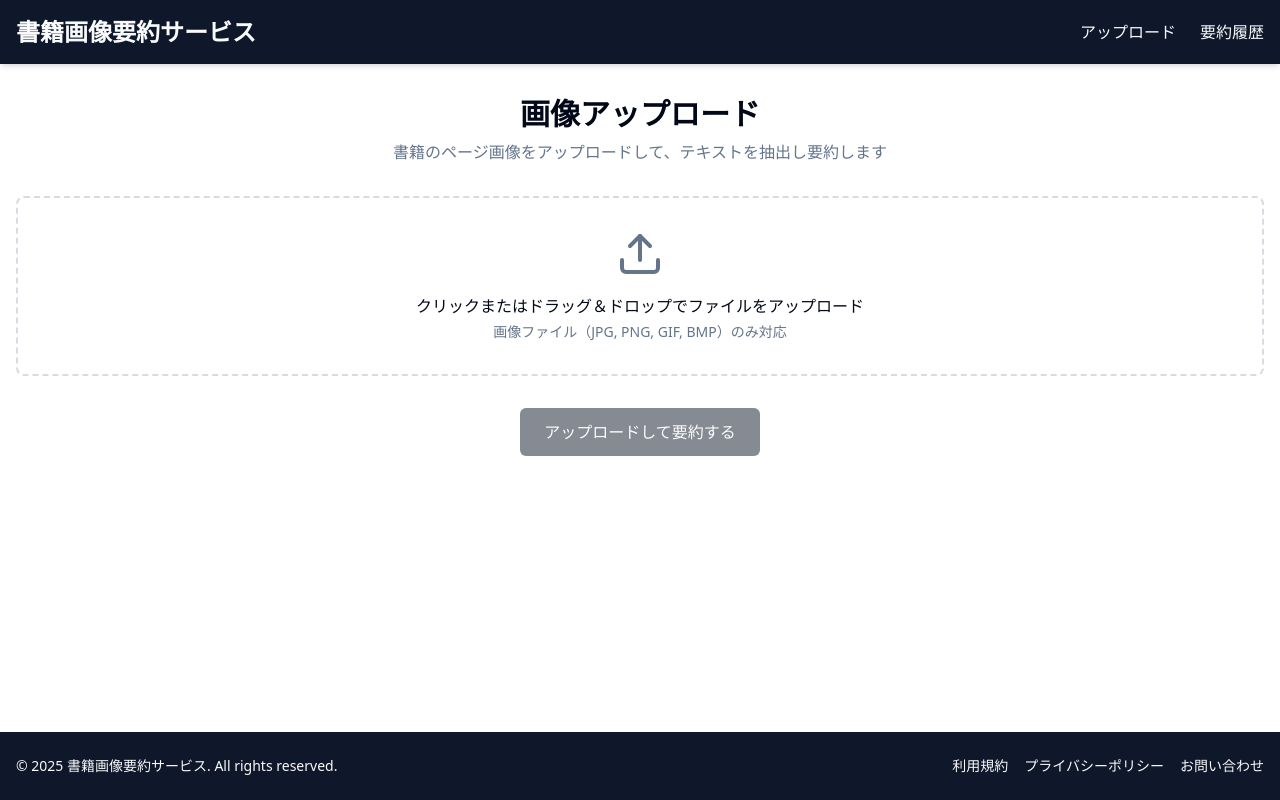
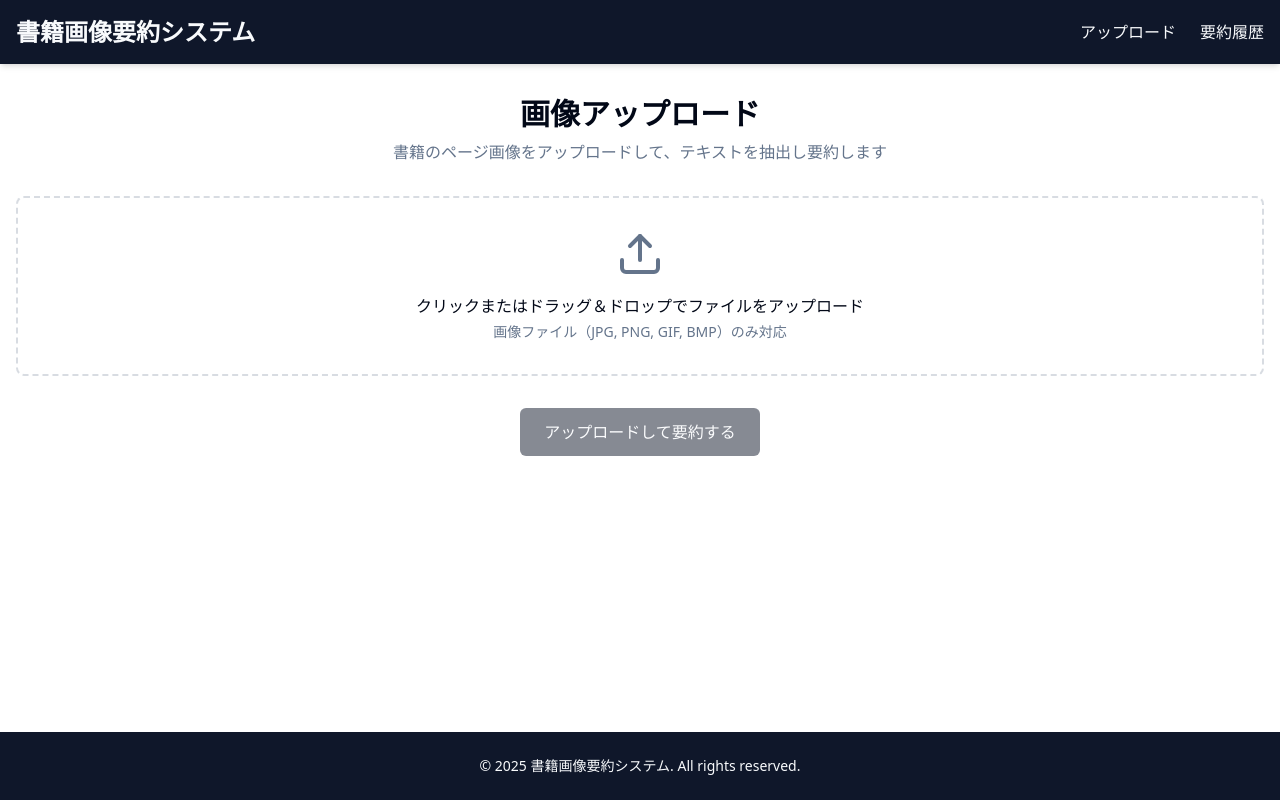
Before and after one commit to chikugoy/text_summarizer, a React (Vite) app in the folder client/: page /upload in a window 1280 px wide. Built offline with nearby package versions, Linux system fonts and the light colour scheme.

Commit message:
feat: フッターとヘッダーのテキストを「書籍画像要約サービス」から「書籍画像要約システム」に変更

```diff
--- a/client/src/components/organisms/Footer.tsx
+++ b/client/src/components/organisms/Footer.tsx
@@ -2,15 +2,8 @@ const Footer = () => {
   return (
     <footer className="bg-primary text-primary-foreground py-6">
       <div className="container mx-auto px-4">
-        <div className="flex flex-col md:flex-row justify-between items-center">
-          <div className="mb-4 md:mb-0">
-            <p className="text-sm">© {new Date().getFullYear()} 書籍画像要約サービス. All rights reserved.</p>
-          </div>
-          <div className="flex space-x-4">
-            <a href="#" className="text-sm hover:underline">利用規約</a>
-            <a href="#" className="text-sm hover:underline">プライバシーポリシー</a>
-            <a href="#" className="text-sm hover:underline">お問い合わせ</a>
-          </div>
+        <div className="flex justify-center">
+          <p className="text-sm">© {new Date().getFullYear()} 書籍画像要約システム. All rights reserved.</p>
         </div>
       </div>
     </footer>
--- a/client/src/components/organisms/Header.tsx
+++ b/client/src/components/organisms/Header.tsx
@@ -5,7 +5,7 @@ const Header = () => {
     <header className="bg-primary text-primary-foreground shadow-md">
       <div className="container mx-auto px-4 py-4">
         <div className="flex justify-between items-center">
-          <Link to="/upload" className="text-2xl font-bold">書籍画像要約サービス</Link>
+          <Link to="/upload" className="text-2xl font-bold">書籍画像要約システム</Link>
           <nav>
             <ul className="flex space-x-6">
               <li>
```
